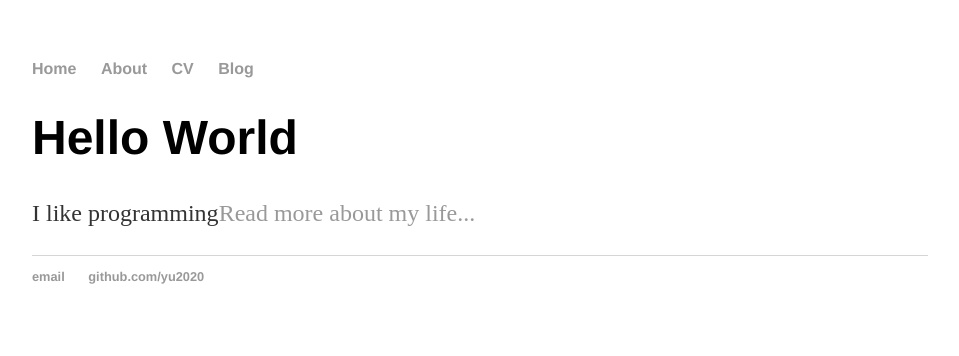
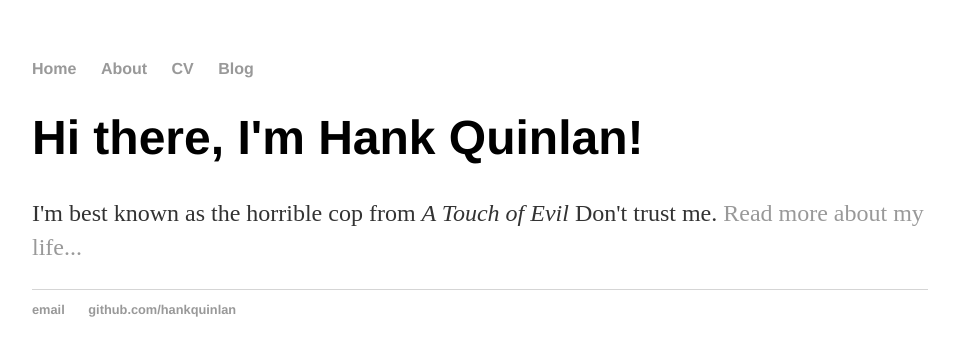
Before and after one commit to yu2020/yu2020.github.io, a Jekyll site: the page built from index.html, in a window 1280 px wide. Shown: the top 356 px of the page, without its empty margins (160-1119 px from the left). Built offline with Jekyll 4.4.1, drawn with Linux system fonts in a browser that asks for light colours.

Commit message:
Update index.html

```diff
--- a/index.html
+++ b/index.html
@@ -1,30 +1,8 @@
-<!DOCTYPE html>
-<html>
-	<head>
-		<title>Hello World</title>
-		<!-- link to main stylesheet -->
-		<link rel="stylesheet" type="text/css" href="/css/main.css">
-	</head>
-	<body>
-		<nav>
-    		<ul>
-        		<li><a href="/">Home</a></li>
-	        	<li><a href="/about">About</a></li>
-        		<li><a href="/cv">CV</a></li>
-        		<li><a href="/blog">Blog</a></li>
-    		</ul>
-		</nav>
-		<div class="container">
-    		<div class="blurb">
-        		<h1>Hello World</h1>
-				<p>I like programming<a href="/about">Read more about my life...</a></p>
-    		</div><!-- /.blurb -->
-		</div><!-- /.container -->
-		<footer>
-    		<ul>
-        		<li><a href="mailto:jielunyu@outlook.com">email</a></li>
-        		<li><a href="https://github.com/yu2020">github.com/yu2020</a></li>
-			</ul>
-		</footer>
-	</body>
-</html>
+---
+layout: default
+title: Hank Quinlan, Horrible Cop
+---
+<div class="blurb">
+	<h1>Hi there, I'm Hank Quinlan!</h1>
+	<p>I'm best known as the horrible cop from <em>A Touch of Evil</em> Don't trust me. <a href="/about">Read more about my life...</a></p>
+</div><!-- /.blurb -->
```
